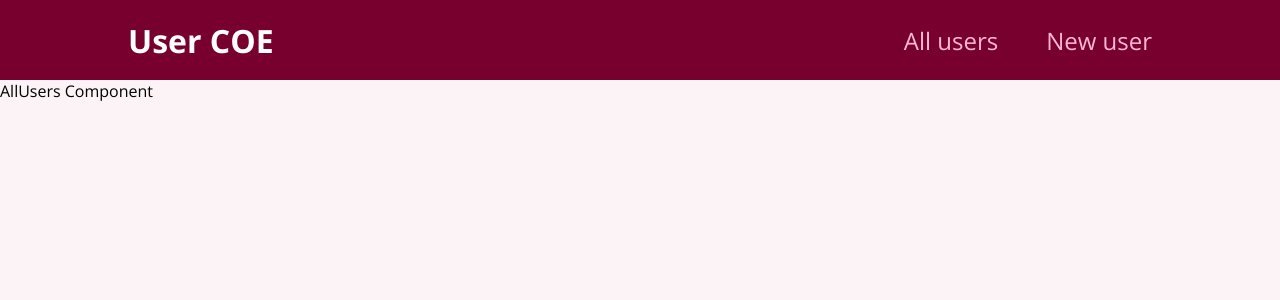
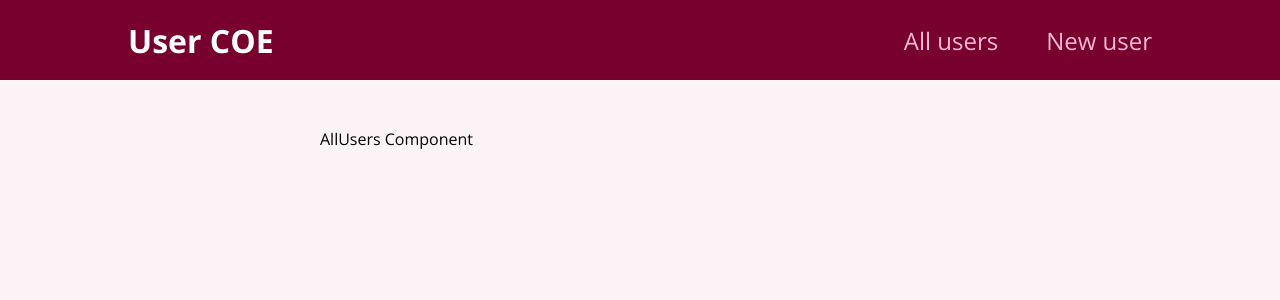
Before and after one commit to buentellopc/user-react, a React (Create React App) app: page / in a window 1280 px wide. Shown: the top 300 px of the page. Built offline with nearby package versions, Linux system fonts and the light colour scheme.

Commit message:
Wrap the navigation and the routes with a general layout

```diff
--- a/src/App.js
+++ b/src/App.js
@@ -3,15 +3,17 @@ import { Routes, Route } from "react-router-dom";
 import AllUsers from "./components/pages/AllUsers/AllUsers";
 import NewUser from "./components/pages/NewUser/NewUser";
 import MainNavigation from "./components/layout/MainNavigation/MainNavigation";
+import Layout from "./components/layout/Layout";
 
 function App() {
   return (
     <div className="App">
-      <MainNavigation />
-      <Routes>
-        <Route path="/" element={<AllUsers />} />
-        <Route path="/new-user" element={<NewUser />} />
-      </Routes>
+      <Layout>
+        <Routes>
+          <Route path="/" element={<AllUsers />} />
+          <Route path="/new-user" element={<NewUser />} />
+        </Routes>
+      </Layout>
     </div>
   );
 }
--- a/src/components/layout/Layout.js
+++ b/src/components/layout/Layout.js
@@ -1,10 +1,12 @@
-import React from 'react';
-import PropTypes from 'prop-types';
-import styles from './Layout.module.css';
+import React from "react";
+import PropTypes from "prop-types";
+import styles from "./Layout.module.css";
+import MainNavigation from "./MainNavigation/MainNavigation";
 
-const Layout = () => (
-  <div className={styles.Layout}>
-    Layout Component
+const Layout = (props) => (
+  <div>
+    <MainNavigation />
+    <main className={styles.main}>{props.children}</main>
   </div>
 );
 
--- a/src/components/layout/Layout.module.css
+++ b/src/components/layout/Layout.module.css
@@ -1 +1,5 @@
-.Layout {}
+.main {
+  margin: 3rem auto;
+  width: 90%;
+  max-width: 40rem;
+}
```
